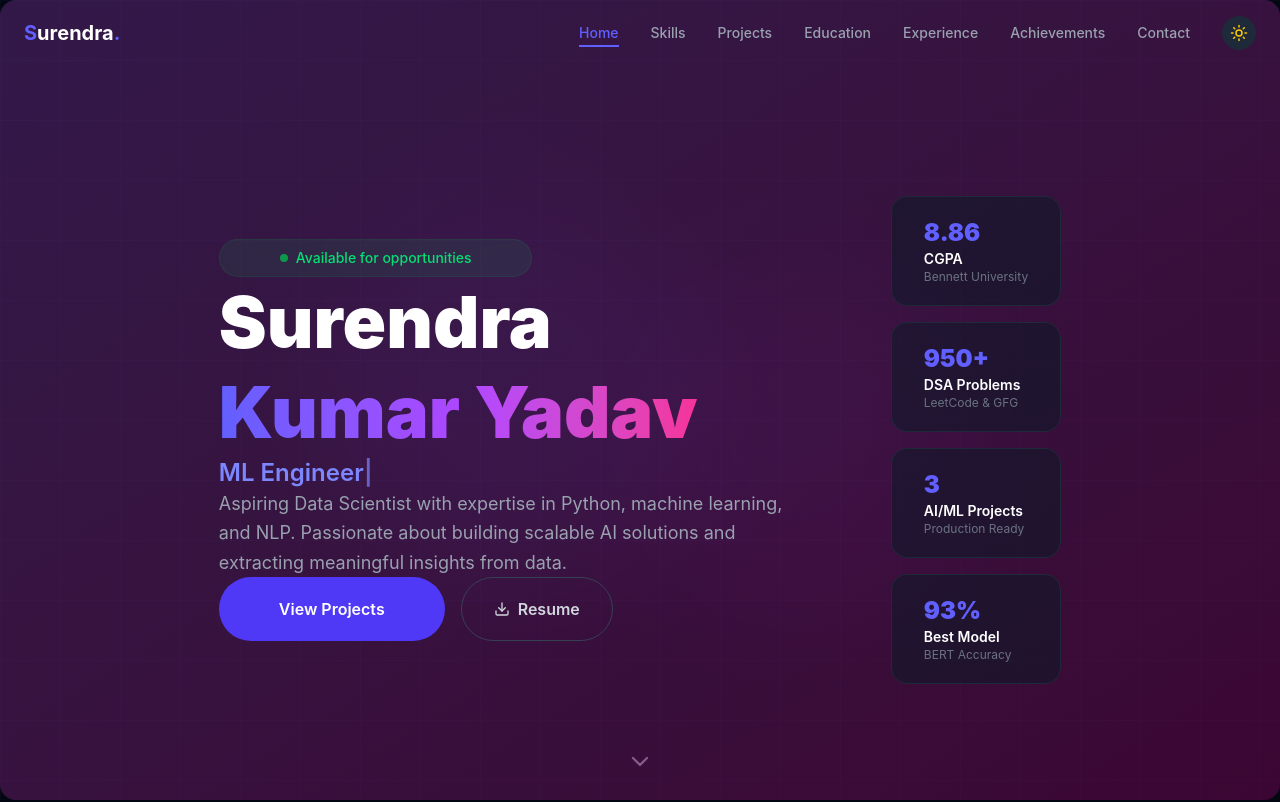
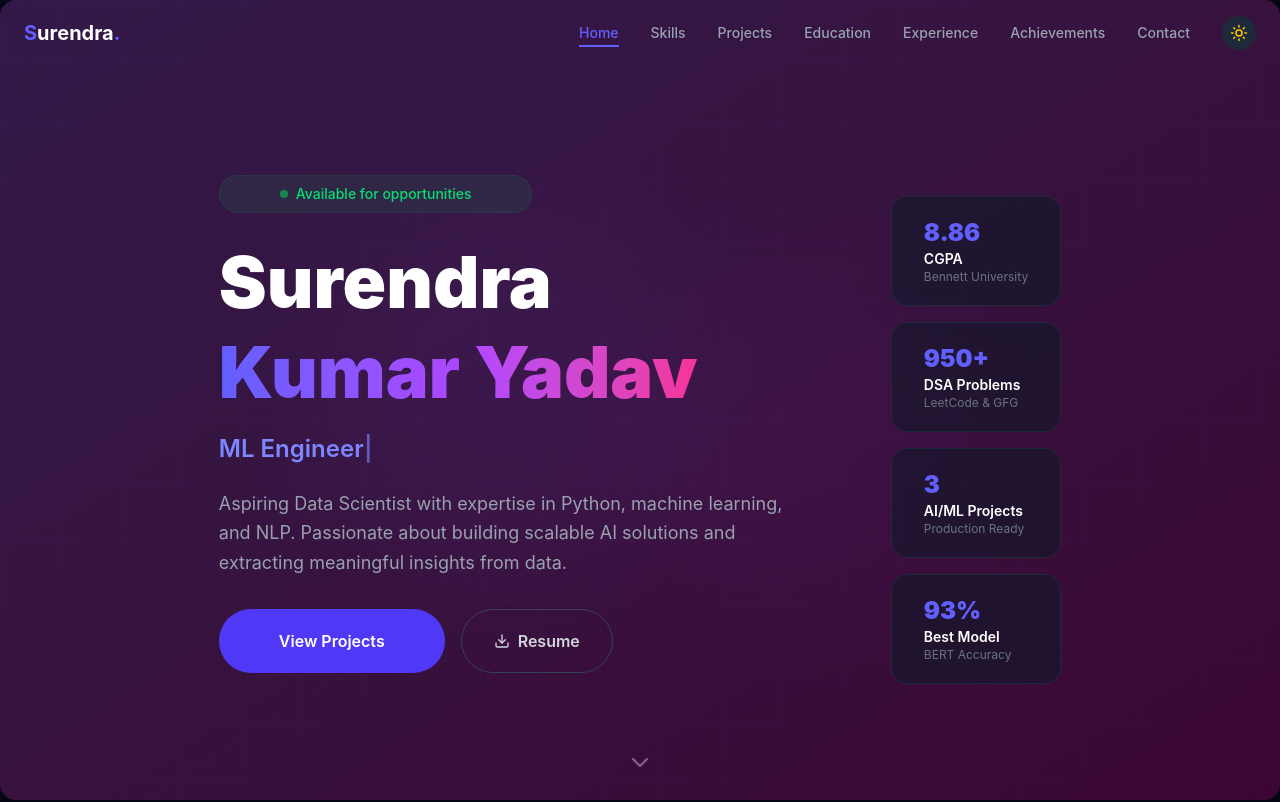
Before and after one commit to Abhi4821/mera-portfolio, a React (Vite) app: page / in a window 1280 px wide. Shown: the top 802 px of the page. Built offline with nearby package versions, Linux system fonts and the light colour scheme.

Commit message:
Change margin to -2 in global styles

```diff
--- a/src/index.css
+++ b/src/index.css
@@ -1,7 +1,7 @@
 @import "tailwindcss";
 
 * {
-  margin: 0;
+  margin: -2;
   padding: 3;
   box-sizing: border-box;
 }
```
